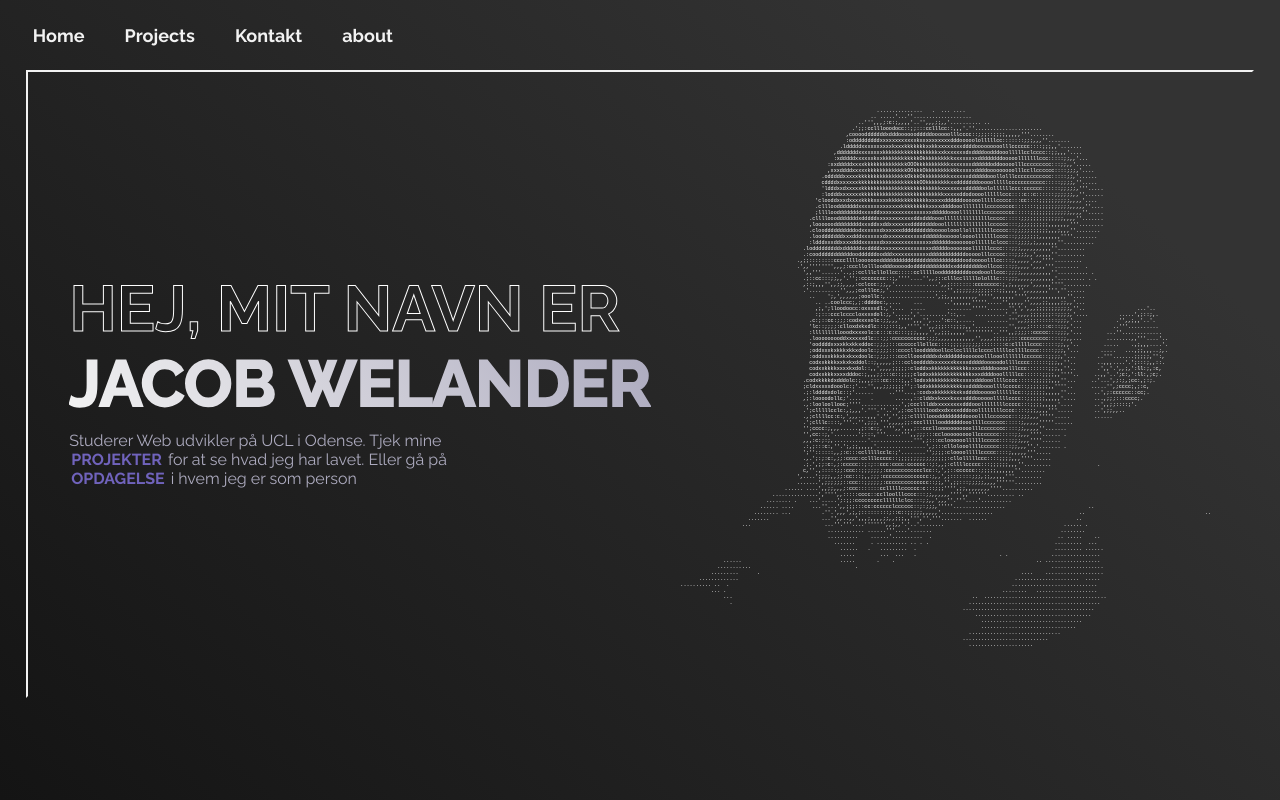
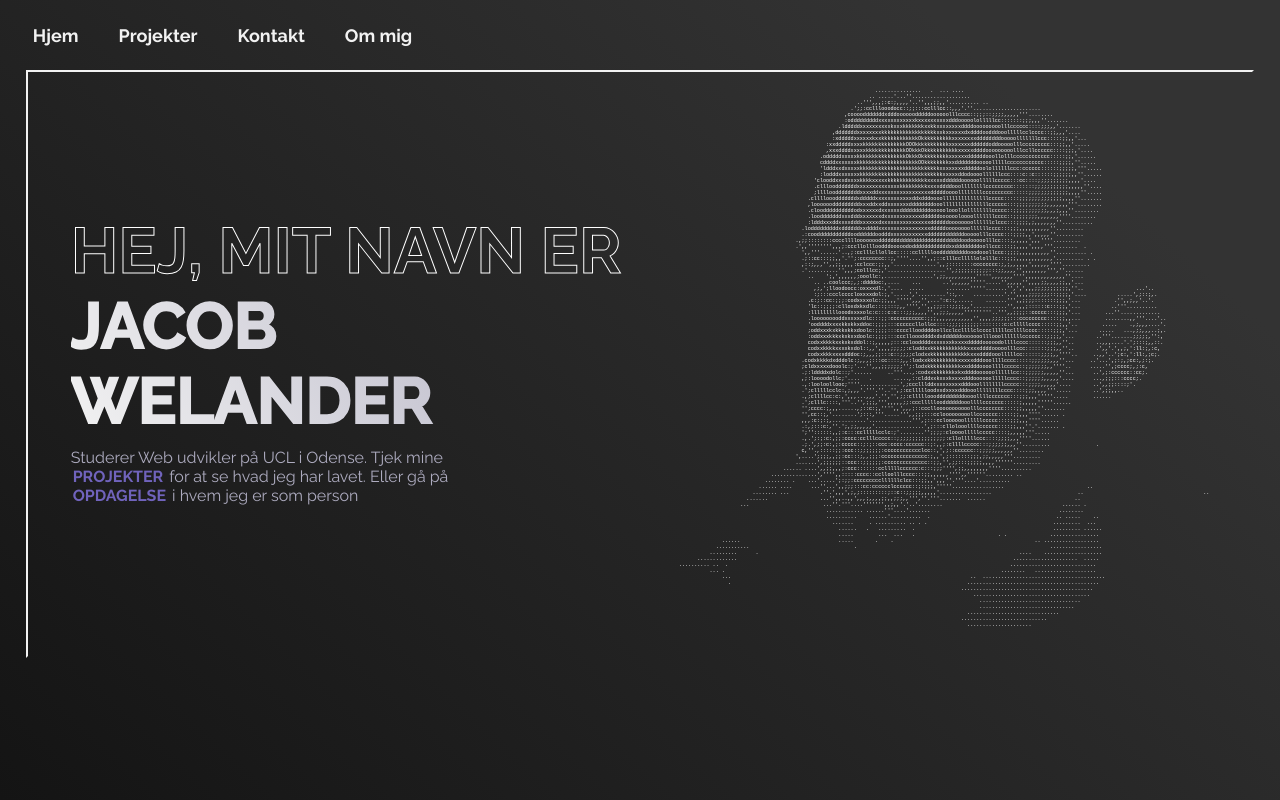
Before and after one commit to Welander1994/portfolio, a Vue app: page / in a window 1280 px wide. Built offline with nearby package versions, Linux system fonts and the light colour scheme.

Commit message:
height ajustment

```diff
--- a/src/components/menu/menu.vue
+++ b/src/components/menu/menu.vue
@@ -22,10 +22,10 @@ function openMenu() {
                 <header__menu />
             </div>
             <div class="menu" :class="{ active: menu }">
-                <RouterLink to="/">Home</RouterLink>
-                <RouterLink to="/projects">Projects</RouterLink>
+                <RouterLink to="/">Hjem</RouterLink>
+                <RouterLink to="/projects">Projekter</RouterLink>
                 <RouterLink to="/Shopping">Kontakt</RouterLink>
-                <RouterLink to="/About">about</RouterLink>
+                <RouterLink to="/About">Om mig</RouterLink>
             </div>
             <div class="burger__menu">
                 <burger__menu @mouseup="openMenu()" />
--- a/src/views/HomeView.vue
+++ b/src/views/HomeView.vue
@@ -30,8 +30,8 @@ main {
   display: flex;
   flex-direction: row;
 
-  margin: 0 2vw 2vw 2vw;
-  padding: 30px;
+  margin: 0 2vw;
+  padding: 10px 30px;
 
   border: var(--white) 2px solid;
   border-color: var(--white) transparent transparent var(--white);
@@ -52,7 +52,7 @@ main {
   }
 
   h1 {
-    max-width: 50vw;
+    width: 45vw;
     font-size: 4rem;
     text-transform: uppercase;
     -webkit-text-stroke: 1px white;
```
